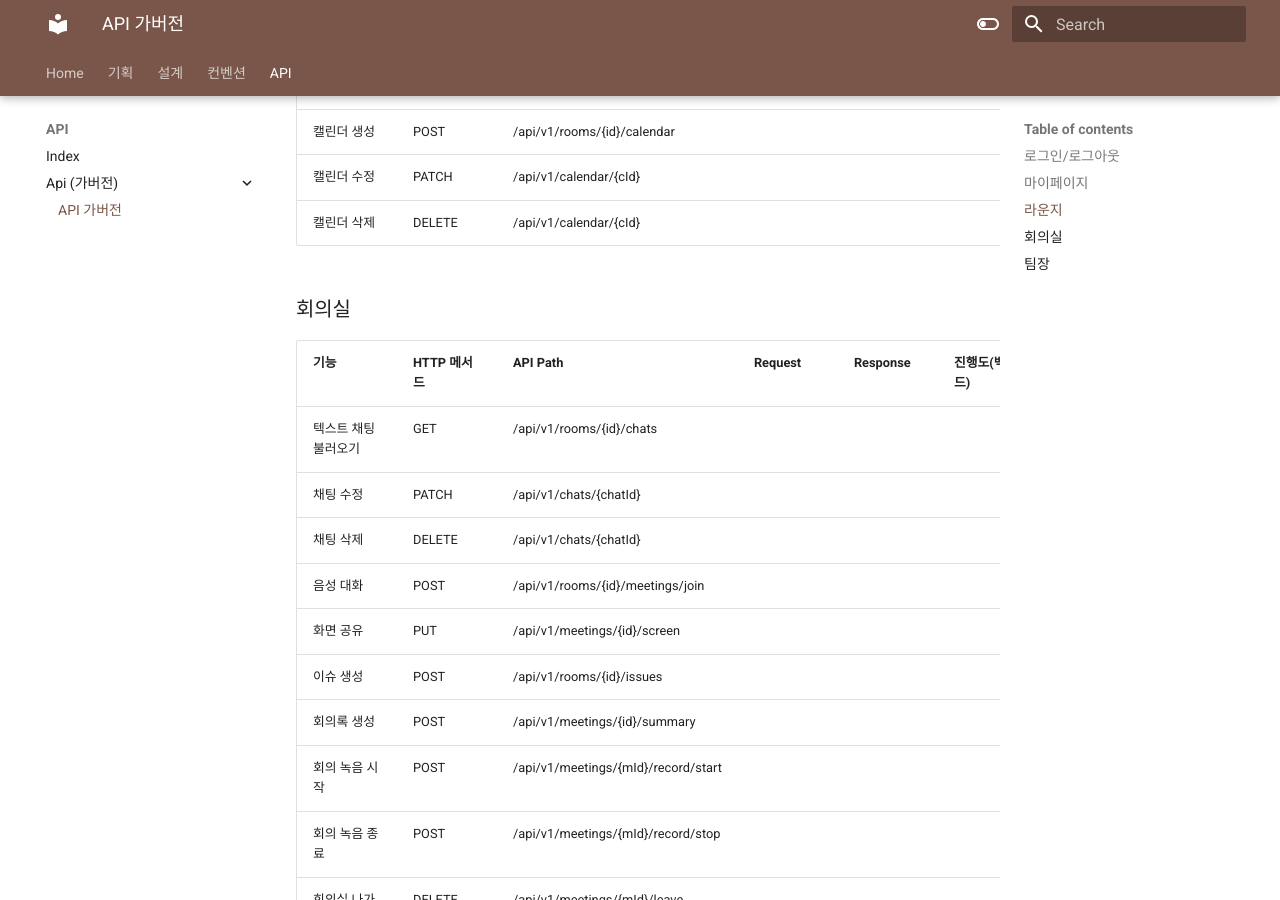
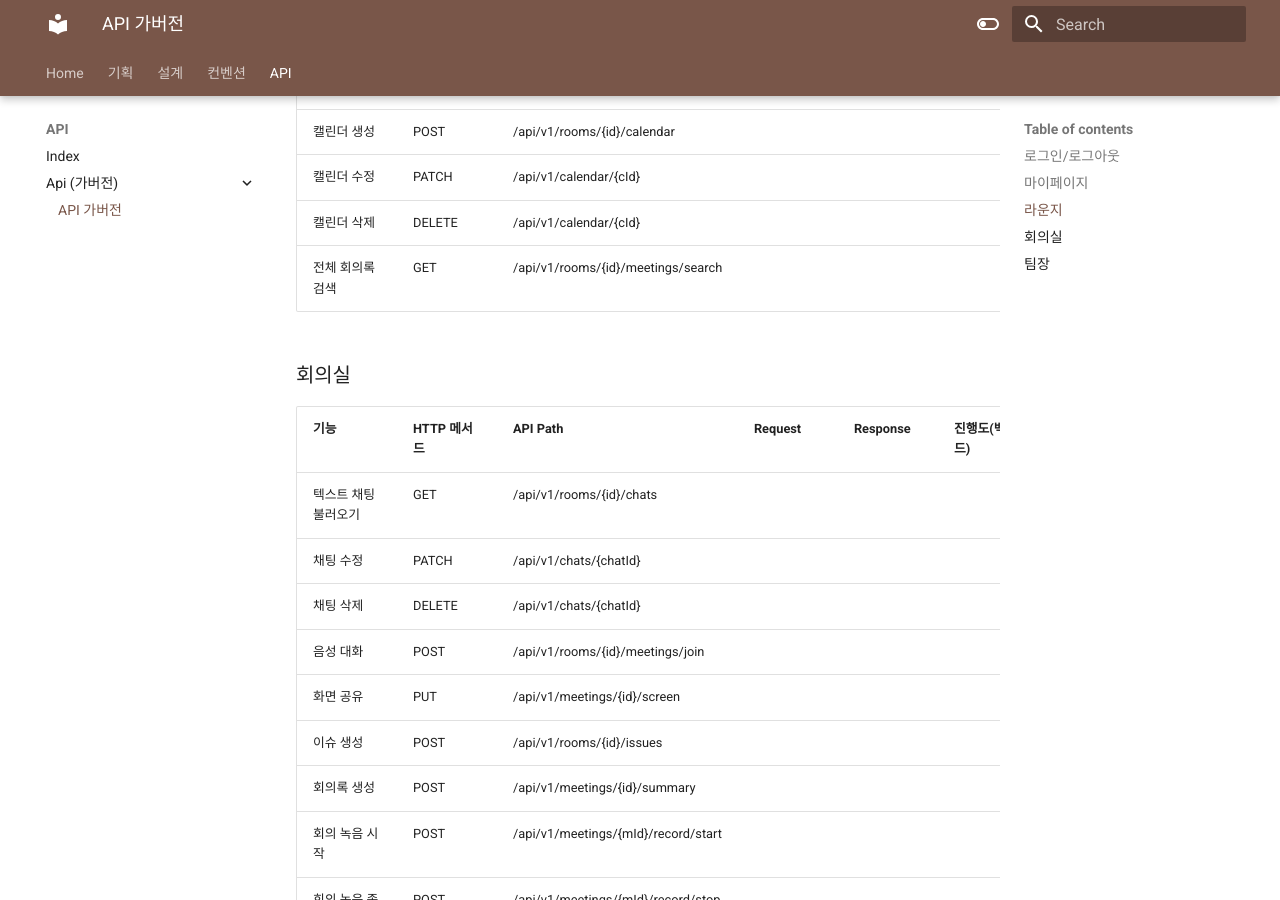
Before and after one commit to SFB202/docs, an MkDocs documentation site: the page built from docs/API/api (가버전)/API 가버전.md, in a window 1280 px wide and 900 px high, scrolled down 1236 px. Built offline with MkDocs 1.6.1 and Material for MkDocs 9.7.7, drawn with Linux system fonts in a browser that asks for light colours.

```diff
--- a/docs/API/api (가버전)/API 가버전.md
+++ b/docs/API/api (가버전)/API 가버전.md
@@ -26,6 +26,7 @@
 | 캘린더 생성          | POST     | /api/v1/rooms/{id}/calendar        |         |          |          |          |      |
 | 캘린더 수정          | PATCH    | /api/v1/calendar/{cId}             |         |          |          |          |      |
 | 캘린더 삭제          | DELETE   | /api/v1/calendar/{cId}             |         |          |          |          |      |
+| 전체 회의록 검색       | GET      | /api/v1/rooms/{id}/meetings/search |         |          |          |          |      |
 
 ### 회의실
 
```
